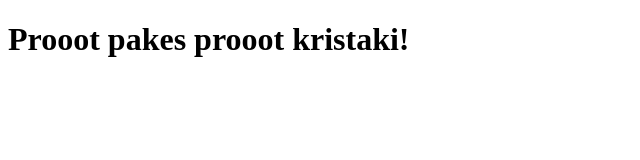
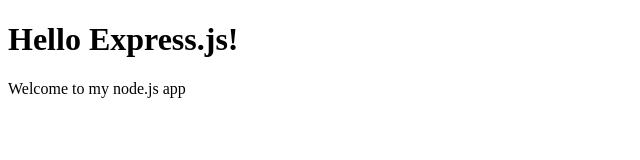
Before and after one commit to manolis9/web-server, a website: page public/index.html in a window 1280 px wide. Shown: the whole page, without its empty margins (0-640 px from the left). Drawn offline with Linux system fonts and the light colour scheme.

Commit message:
Minor text change

```diff
--- a/public/index.html
+++ b/public/index.html
@@ -5,6 +5,7 @@
 		<title>My App!</title>
 	</head>
 	<body>
-		<h1>Prooot pakes prooot kristaki!</h1>
+		<h1>Hello Express.js!</h1>
+		<p>Welcome to my node.js app</p>
 	</body>
 </html>
```
